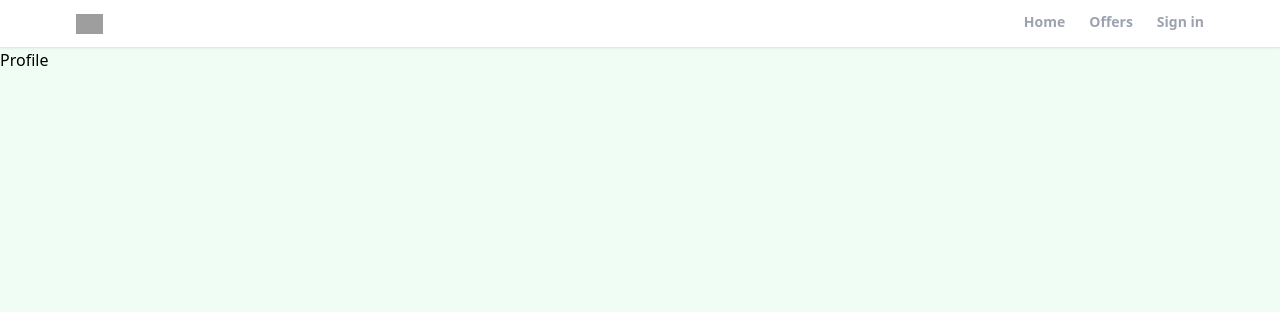
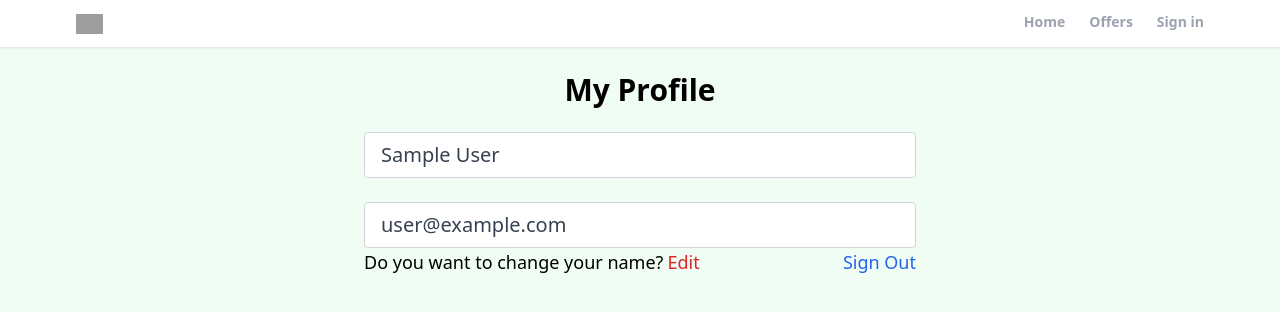
Before and after one commit to ACBAD-n1/Realtor-Clone-React, a React (Create React App) app: page /profile in a window 1280 px wide. Shown: the top 312 px of the page. Built offline with nearby package versions, Linux system fonts and the light colour scheme; no server answers; sample sign-in values are in the browser's storage; grey boxes are pictures that could not be loaded.

Commit message:
Create Private Route and Costom Hook for connecting the profile page and add the logOut functionality

```diff
--- a/src/App.js
+++ b/src/App.js
@@ -3,6 +3,7 @@
 import Profile from "./pages/Profile";
 import SignIn from "./pages/SignIn";
 import SignUp from "./pages/SignUp";
+import PrivateRoute from "./components/PrivateRoute";
 import ForgotPassword from "./pages/ForgotPassword";
 import Offers from "./pages/Offers";
 import Header from "./components/Header";
@@ -16,7 +17,9 @@
         <Header />
         <Routes>
           <Route path="/" element={<Home/>} />
-          <Route path="/profile" element={<Profile/>} />
+          <Route path="/profile" element={<PrivateRoute/>} >
+            <Route path="/profile" element={<Profile/>} />
+          </Route>
           <Route path="/sign-in" element={<SignIn/>} />
           <Route path="/sign-up" element={<SignUp/>} />
           <Route path="/forgot-password" element={<ForgotPassword/>} />
--- /dev/null
+++ b/src/components/PrivateRoute.jsx
@@ -0,0 +1,11 @@
+import React from 'react'
+import { Outlet, Navigate } from 'react-router';
+import { useAuthStatus } from '../hooks/useAuthStatus';
+
+export default function PrivateRoute() {
+    const { loggedIn, checkingStatus } = useAuthStatus()
+    if(checkingStatus) {
+        return <h3>Loading...</h3>;
+    }
+  return loggedIn ? <Outlet /> : <Navigate to="/sign-in" />
+}
--- /dev/null
+++ b/src/hooks/useAuthStatus.jsx
@@ -0,0 +1,18 @@
+import { getAuth, onAuthStateChanged } from 'firebase/auth'
+import React, { useEffect, useState } from 'react'
+
+export function useAuthStatus() {
+    const [loggedIn, setLoggedIn] = useState(false)
+    const [checkingStatus, setCheckingStatus] = useState(true)
+
+    useEffect(()=> {
+        const auth = getAuth()
+        onAuthStateChanged(auth, (user)=> {
+            if(user) {
+                setLoggedIn(true);
+            }
+            setCheckingStatus(false);
+        });
+    }, []);
+  return { loggedIn, checkingStatus };
+}
--- a/src/pages/Profile.jsx
+++ b/src/pages/Profile.jsx
@@ -1,8 +1,53 @@
-import React from 'react'
+import React, { useState } from 'react'
+import { getAuth } from 'firebase/auth';
+import { useNavigate } from 'react-router';
 
 function Profile() {
+  const auth = getAuth()
+  const navigate = useNavigate();
+  const [formData, setFormData] = useState({
+    name: auth.currentUser.displayName,
+    email: auth.currentUser.email,
+  });
+  const {name, email} = formData;
+  function onLogout() {
+    auth.signOut()
+    navigate("/")
+  }
   return (
-    <div>Profile</div>
+    <>
+      <section className='flex justify-center items-center flex-col max-w-6xl mx-auto'>
+        <h1 className='text-3xl text-center mt-6 font-bold'>My Profile</h1>
+        <div className='w-full md:w-[50%] mt-6 px-3'>
+          <form>
+            {/* Name Input */}
+
+            <input type="text" id='name' value={name} disabled
+            className='mb-6 w-full px-4 py-2 text-xl text-gray-700 bg-white
+            border border-gray-300 rounded transition ease-in-out'/>
+
+            {/* Email Input */}
+
+            <input type="email" id='email' value={email} disabled
+            className='w-full px-4 py-2 text-xl text-gray-700 bg-white
+            border border-gray-300 rounded transition ease-in-out'/>
+
+            <div className='flex justify-between
+            whitespace-nowrap text-sm sm:text-lg mb-6'>
+              <p className='flex items-center'>
+                Do you want to change your name?
+                <span className='text-red-600 hover:text-red-700 transition ease-in-out duration-200 ml-1 cursor-pointer'>
+                  Edit
+                </span>
+              </p>
+              <p onClick={onLogout} className='text-blue-600 hover:text-blue-800 transition duration-200 ease-in-out cursor-pointer'>
+                Sign Out
+              </p>
+            </div>
+          </form>
+        </div>
+      </section>
+    </>
   )
 }
 
```
